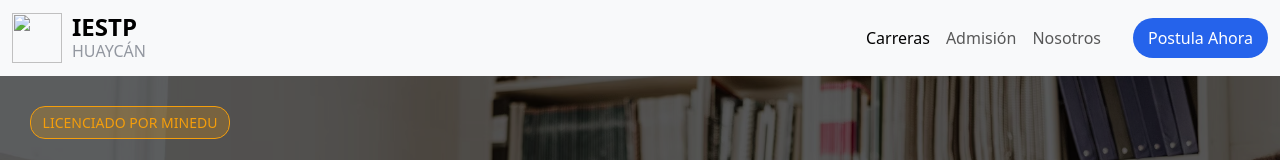
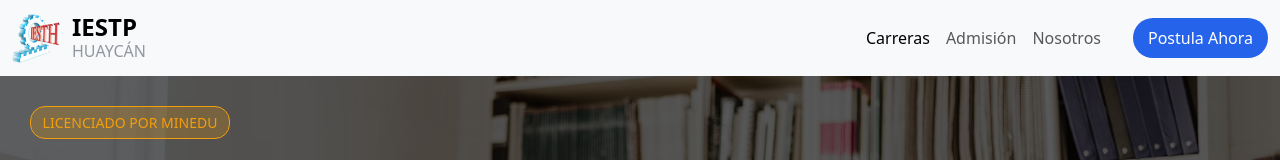
Before and after one commit to Riszart/project-remake-IESTPH, a plain HTML site: page index.html in a window 1280 px wide. Shown: the top 160 px of the page. Drawn offline with nearby package versions, Linux system fonts and the light colour scheme.

Commit message:
change img

```diff
--- a/index.html
+++ b/index.html
@@ -16,8 +16,7 @@
             <h1>IESTP</h1>
             <h2>HUAYCÁN</h2>
           </div>
-
-          <img src="./page/img/logo/Logo-Final.png" style="width: 50px;height: 50px;">
+          <img src="./img/logo/Logo-Final.png" style="width: 50px;height: 50px;">
         </a>
         <div class="" id="navbarNav">
           <ul class="navbar-nav">
```
